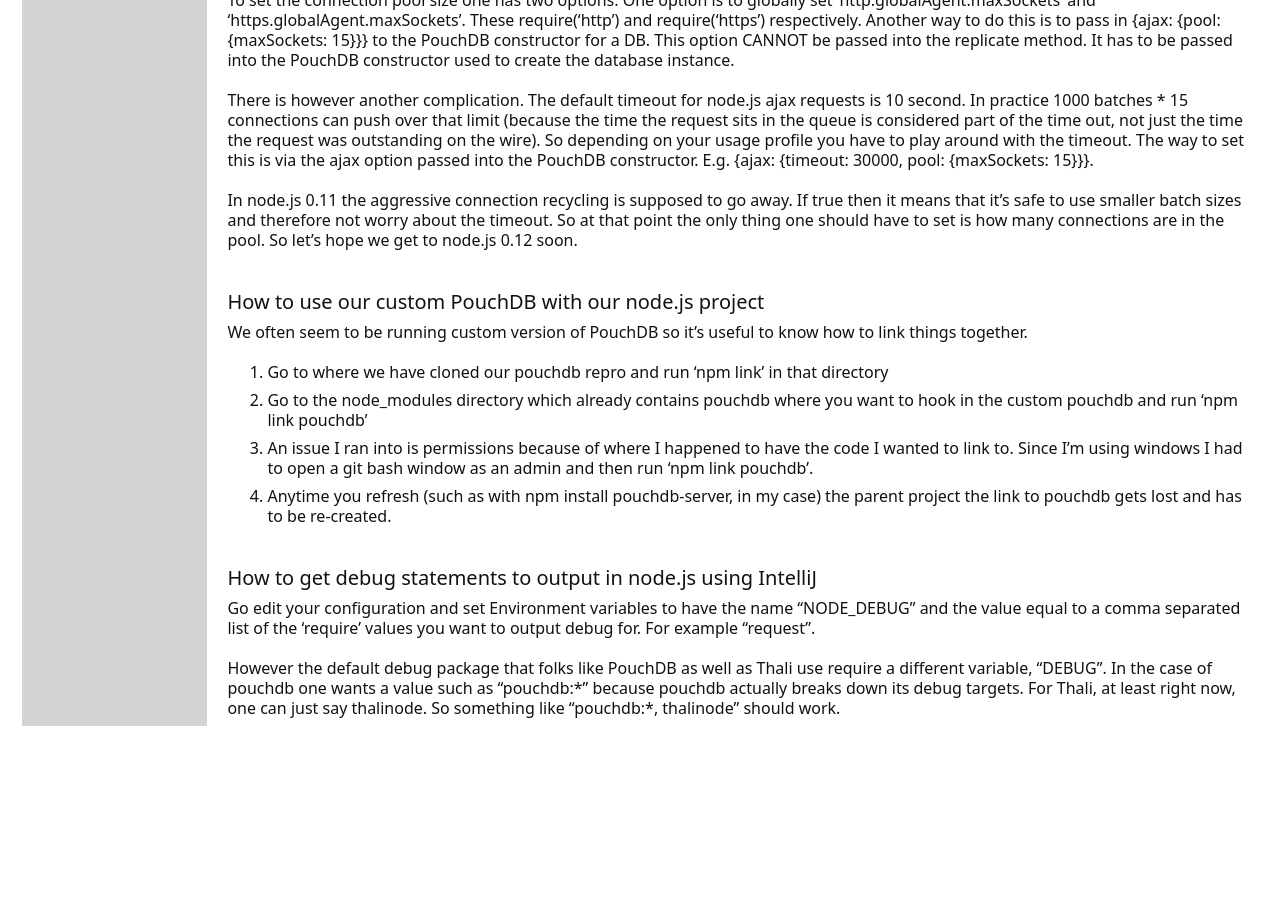
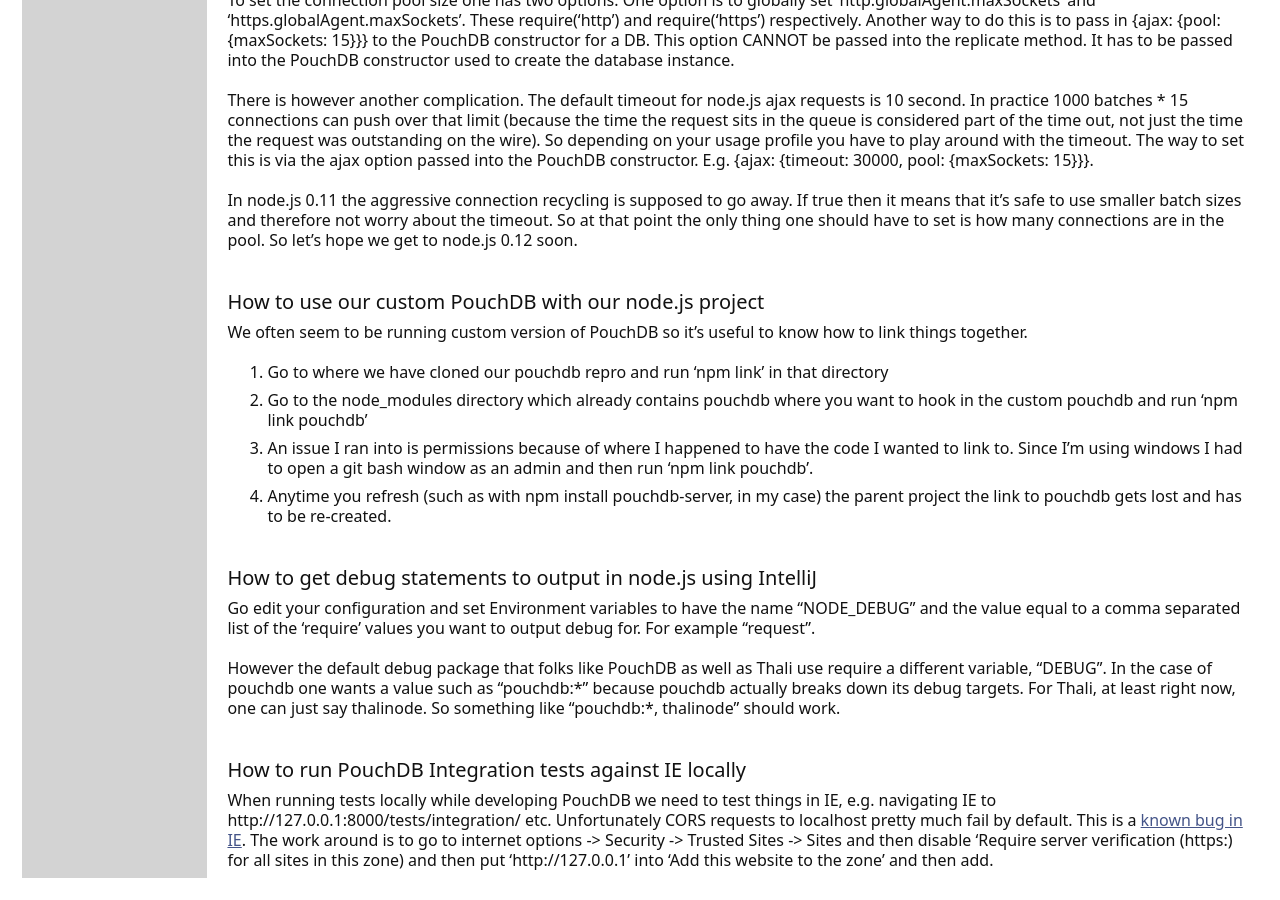
Before and after one commit to thaliproject/thali, a Jekyll site: the page built from DeveloperHandbook.md, in a window 1280 px wide and 900 px high, scrolled down 4322 px. Built offline with Jekyll 4.4.1, drawn with Linux system fonts in a browser that asks for light colours; Markdown is read by kramdown in place of the engine named in the settings; before the commit the page ends 5070 px from its top, so only the background shows below that.

Commit message:
Update DeveloperHandbook.md

```diff
--- a/DeveloperHandbook.md
+++ b/DeveloperHandbook.md
@@ -182,3 +182,6 @@
 Go edit your configuration and set Environment variables to have the name "NODE_DEBUG" and the value equal to a comma separated list of the 'require' values you want to output debug for. For example "request".
 
 However the default debug package that folks like PouchDB as well as Thali use require a different variable, "DEBUG". In the case of pouchdb one wants a value such as "pouchdb:\*" because pouchdb actually breaks down its debug targets. For Thali, at least right now, one can just say thalinode. So something like "pouchdb:\*, thalinode" should work.
+
+## How to run PouchDB Integration tests against IE locally
+When running tests locally while developing PouchDB we need to test things in IE, e.g. navigating IE to http://127.0.0.1:8000/tests/integration/ etc. Unfortunately CORS requests to localhost pretty much fail by default. This is a [known bug in IE](http://stackoverflow.com/questions/22098259/access-denied-in-ie-10-and-11-when-ajax-target-is-localhost). The work around is to go to internet options -> Security -> Trusted Sites -> Sites and then disable 'Require server verification (https:) for all sites in this zone) and then put 'http://127.0.0.1' into 'Add this website to the zone' and then add.
```
